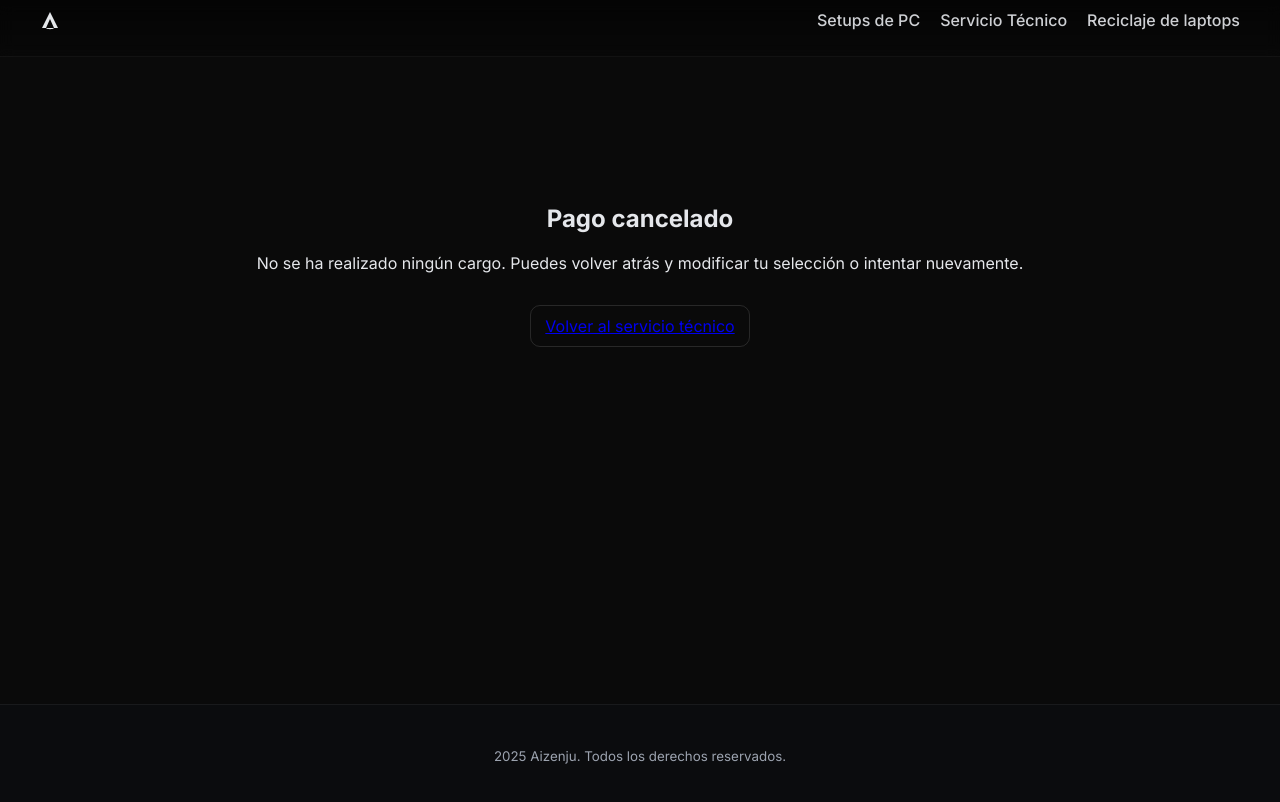
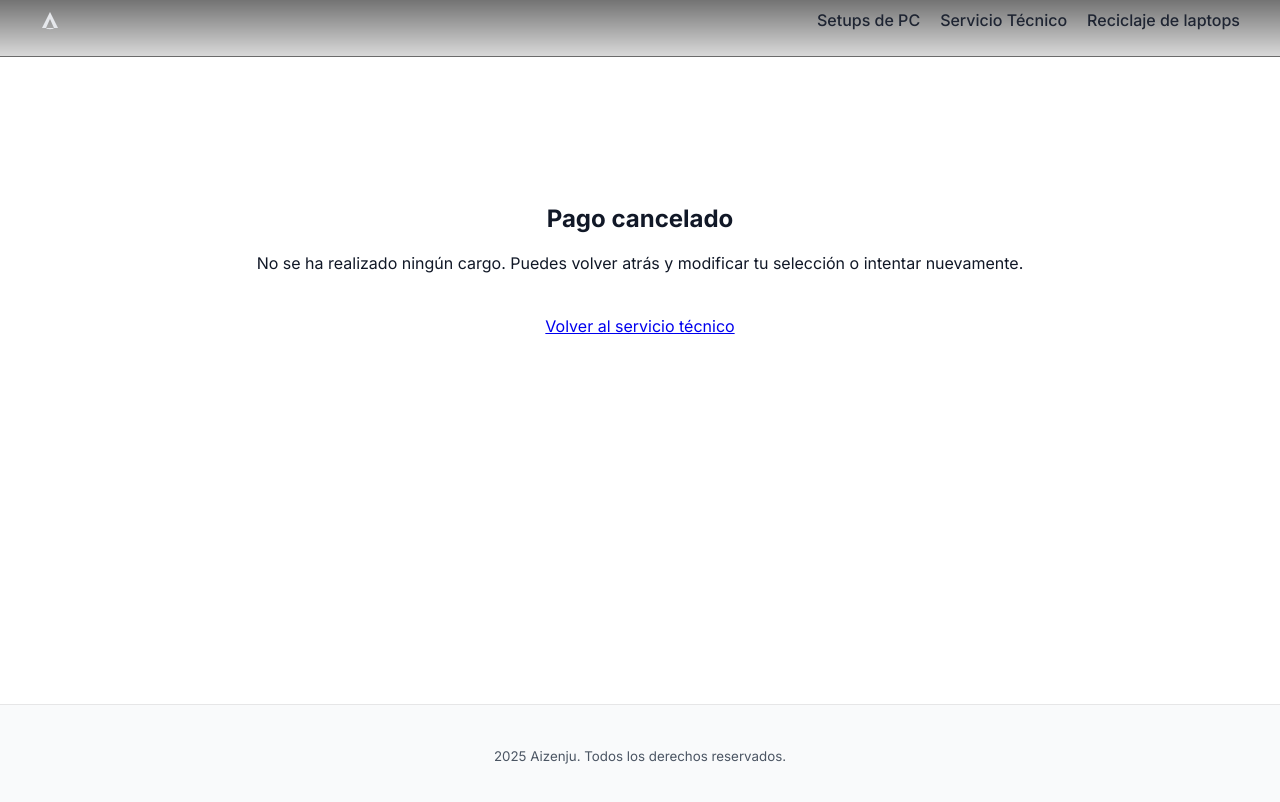
Before and after one commit to usrogerrs-dotcom/sitio-web-aizenju, an Astro site: page /cancel in a window 1280 px wide. Built offline with nearby package versions, Linux system fonts and the light colour scheme; Astro itself is replaced by a stand-in of ours.

Commit message:
feat(theme): soporte automático dark/light con prefers-color-scheme

```diff
--- a/src/layouts/Layout.astro
+++ b/src/layouts/Layout.astro
@@ -37,12 +37,14 @@
     </body>
     <style>
         :root {
+            /* Dark default */
             --bg: #0a0a0a;
             --text: #e5e7eb;
             --muted: #9ca3af;
             --accent: #7c3aed;
             --accent-2: #06b6d4;
             --card: #111214;
+            --border: rgba(255,255,255,0.06);
         }
 
         html,
@@ -55,6 +57,9 @@
             font-family: Inter, system-ui, -apple-system, Segoe UI, Roboto, "Helvetica Neue", Arial, "Noto Sans", "Apple Color Emoji", "Segoe UI Emoji";
         }
 
+        /* Permite que los controles del navegador se adapten al tema */
+        html { color-scheme: dark light; }
+
         main { min-height: 80vh; padding-top: 64px; }
 
         .site-header {
@@ -65,7 +70,7 @@
             z-index: 50;
             backdrop-filter: blur(8px);
             background: linear-gradient(to bottom, rgba(0,0,0,0.55), rgba(0,0,0,0.15));
-            border-bottom: 1px solid rgba(255,255,255,0.06);
+            border-bottom: 1px solid var(--border);
             min-height: 56px;
         }
 
@@ -105,11 +110,25 @@
         .menu a:hover { opacity: 1; color: white; }
 
         .site-footer {
-            border-top: 1px solid rgba(255,255,255,0.06);
+            border-top: 1px solid var(--border);
             padding: 40px 20px;
             text-align: center;
             color: var(--muted);
             background: #0b0c0e;
+        }
+
+        /* Light mode */
+        @media (prefers-color-scheme: light) {
+            :root {
+                --bg: #ffffff;
+                --text: #111827;
+                --muted: #4b5563;
+                --card: #f7f7f9;
+                --border: rgba(0,0,0,0.08);
+                /* accents conservan la marca */
+            }
+            .site-footer { background: #f9fafb; }
+            .site-header.scrolled .logo { color: var(--accent); }
         }
 
         @media (max-width: 720px) {
```
